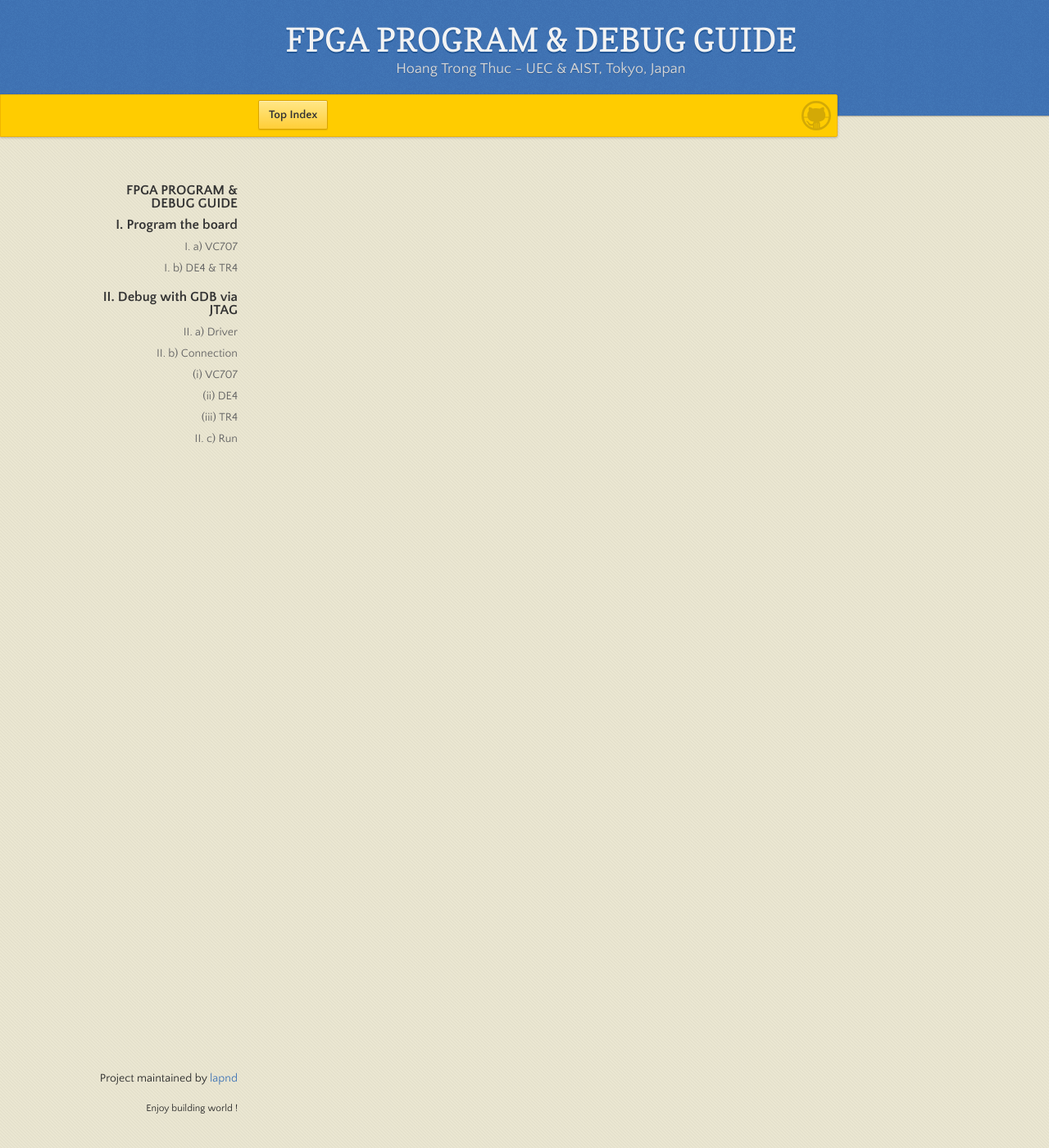
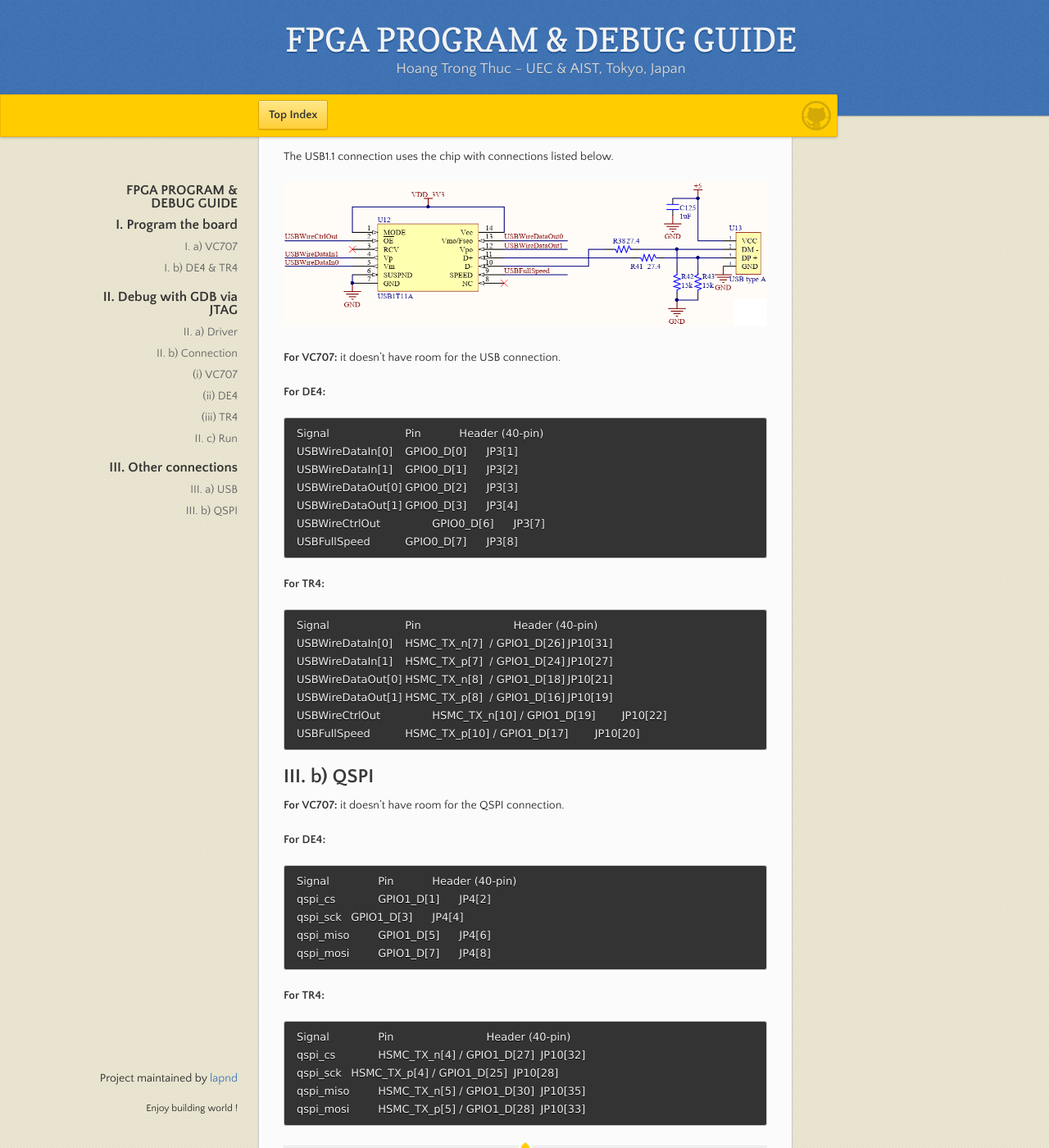
Before and after one commit to lapnd/httdes.github.io, a Jekyll site: the page built from fpgaguide.md, in a window 1280 px wide and 1400 px high, scrolled down 3812 px. Shown: the whole window at 82% size. Built offline with Jekyll 4.4.1, drawn with Linux system fonts in a browser that asks for light colours; our own code applies the rules of GitHub Pages for plain Markdown files; some of the changed text lies outside the part shown.

Commit message:
Update fpgaguide.md

```diff
--- a/fpgaguide.md
+++ b/fpgaguide.md
@@ -71,6 +71,8 @@ The four data pins TDI (pin 5), TMS (pin 7), TCLK (pin 9), and TDO (pin 13) are
 
 ![Branching](./jtag-xadc.png)
 
+The UART uses the USB-to-UART connection on the board.
+
 ### (ii) DE4
 
 Connect your Olimex JTAG debugger to the DE4 FPGA board by the GPIO_1 (JP4) header, with JTAG pin 1 connects to GPIO pin 1, etc.
@@ -141,4 +143,54 @@ Some useful tips for debugging the RISC-V CPU:
 	Read from address:		$ print/x *0x...
 	Reset CPU:			$ monitor reset halt
 
+# III. Other connections
+
+## III. a) USB
+
+The USB1.1 connection uses the chip with connections listed below.
+
+![Branching](./usbconnection.PNG)
+
+**For VC707:** it doesn't have room for the USB connection.
+
+**For DE4:**
+
+	Signal			Pin		Header (40-pin)
+	USBWireDataIn[0]	GPIO0_D[0]	JP3[1]
+	USBWireDataIn[1]	GPIO0_D[1]	JP3[2]
+	USBWireDataOut[0]	GPIO0_D[2]	JP3[3]
+	USBWireDataOut[1]	GPIO0_D[3]	JP3[4]
+	USBWireCtrlOut		GPIO0_D[6]	JP3[7]
+	USBFullSpeed		GPIO0_D[7]	JP3[8]
+
+**For TR4:**
+
+	Signal			Pin				Header (40-pin)
+	USBWireDataIn[0]	HSMC_TX_n[7]  / GPIO1_D[26]	JP10[31]
+	USBWireDataIn[1]	HSMC_TX_p[7]  / GPIO1_D[24]	JP10[27]
+	USBWireDataOut[0]	HSMC_TX_n[8]  / GPIO1_D[18]	JP10[21]
+	USBWireDataOut[1]	HSMC_TX_p[8]  / GPIO1_D[16]	JP10[19]
+	USBWireCtrlOut		HSMC_TX_n[10] / GPIO1_D[19]	JP10[22]
+	USBFullSpeed		HSMC_TX_p[10] / GPIO1_D[17]	JP10[20]
+
+## III. b) QSPI
+
+**For VC707:** it doesn't have room for the QSPI connection.
+
+**For DE4:**
+
+	Signal		Pin		Header (40-pin)
+	qspi_cs		GPIO1_D[1]	JP4[2]
+	qspi_sck	GPIO1_D[3]	JP4[4]
+	qspi_miso	GPIO1_D[5]	JP4[6]
+	qspi_mosi	GPIO1_D[7]	JP4[8]
+
+**For TR4:**
+
+	Signal		Pin				Header (40-pin)
+	qspi_cs		HSMC_TX_n[4] / GPIO1_D[27]	JP10[32]
+	qspi_sck	HSMC_TX_p[4] / GPIO1_D[25]	JP10[28]
+	qspi_miso	HSMC_TX_n[5] / GPIO1_D[30]	JP10[35]
+	qspi_mosi	HSMC_TX_p[5] / GPIO1_D[28]	JP10[33]
+
 * * *
```
